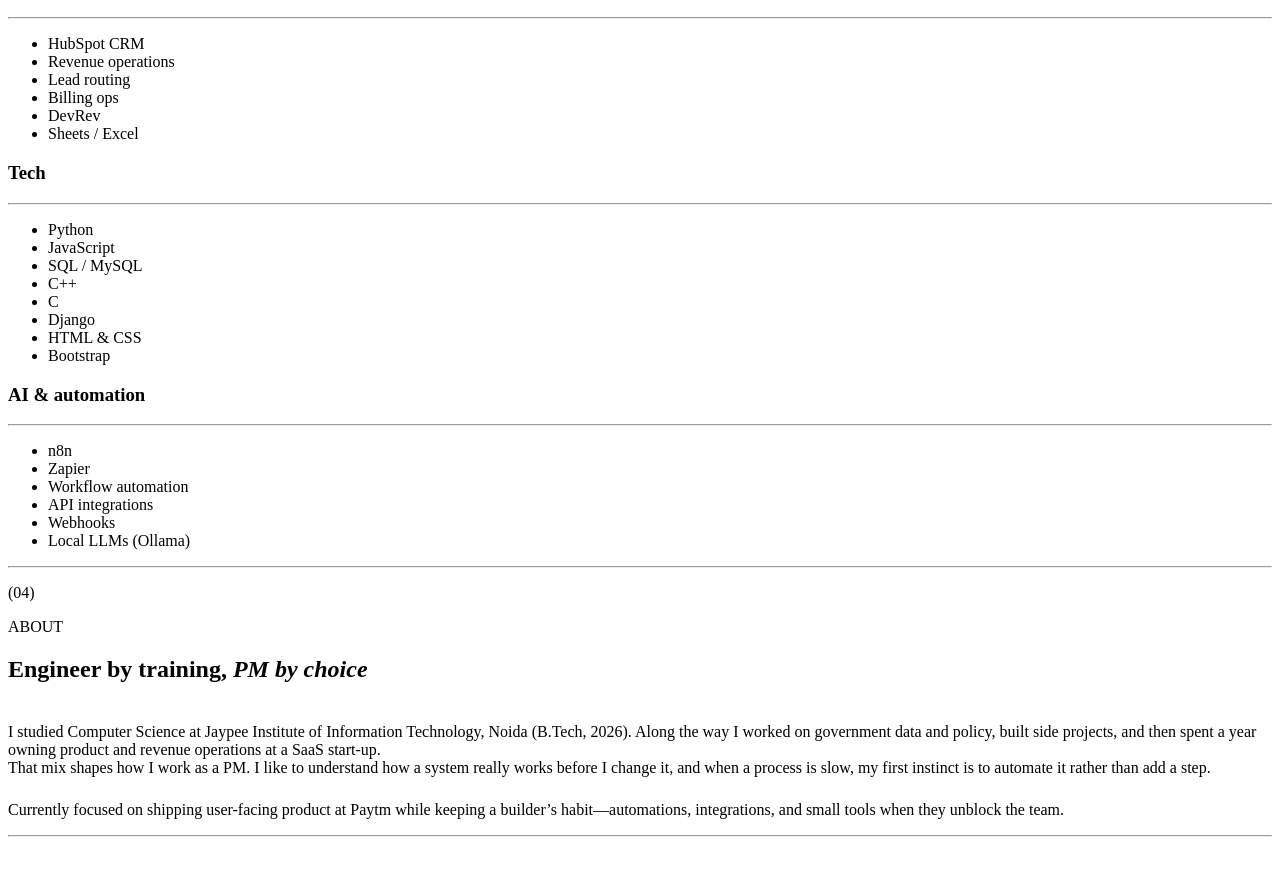
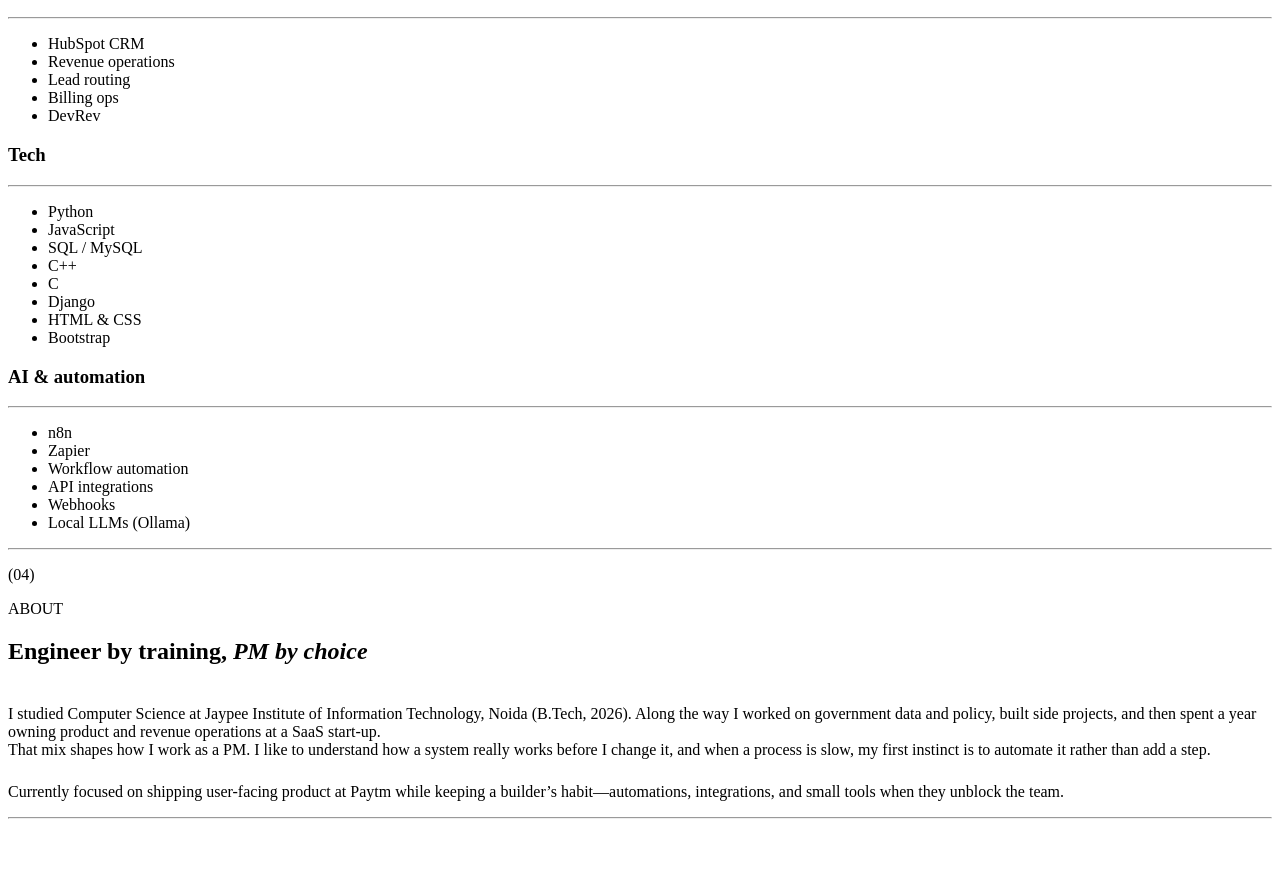
Before and after one commit to daksh103/my_portfolio, a React (Vite) app: page / in a window 1280 px wide. Shown: the part 2964-3839 px from the top of the page. Built offline with nearby package versions, Linux system fonts and the light colour scheme; the HTML template or start-up script is replaced by a standard one.

Commit message:
content(skills): remove Sheets / Excel from Ops & RevOps

```diff
--- a/src/content/siteContent.ts
+++ b/src/content/siteContent.ts
@@ -132,7 +132,6 @@
       'Lead routing',
       'Billing ops',
       'DevRev',
-      'Sheets / Excel',
     ],
   },
   {
```
